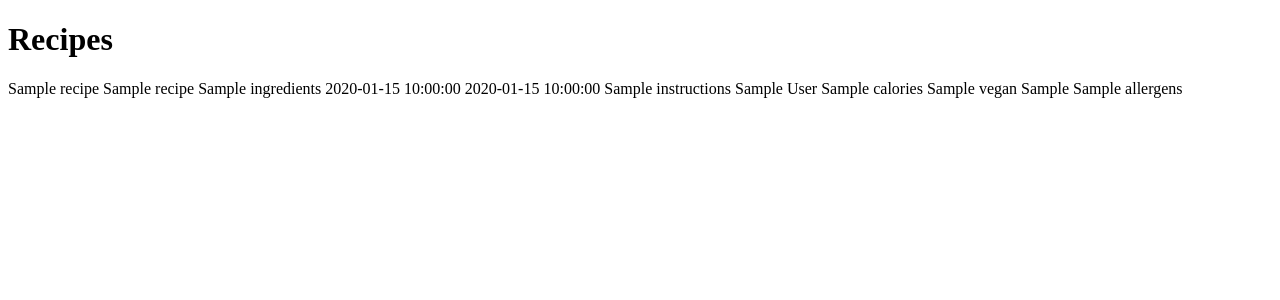
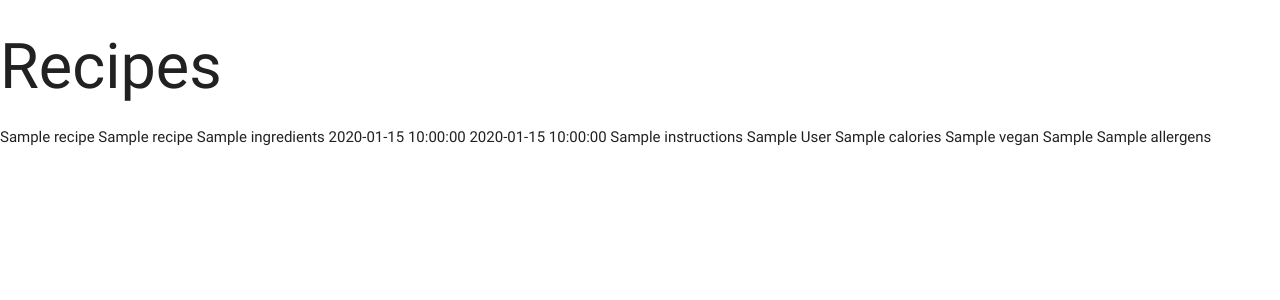
Before and after one commit to Code-Institute-Submissions/cookbook_assignment, a Flask app: page / in a window 1280 px wide. Shown: the top 300 px of the page. Run offline with Flask 2, Linux system fonts and the light colour scheme; a database or web service that is not in the repository returns one stand-in record (values such as "Sample title"); some libraries are stand-ins or nearby versions.

Commit message:
Added teh necessary CDNs for Materialize and Material Icons as well as jQuery for when the page is styled.

```diff
--- a/templates/base.html
+++ b/templates/base.html
@@ -1,11 +1,18 @@
 <!DOCTYPE html>
 <html>
 <head>
+    <link href="https://fonts.googleapis.com/icon?family=Material+Icons" rel="stylesheet">
+    <link rel="stylesheet" href="https://cdnjs.cloudflare.com/ajax/libs/materialize/0.100.2/css/materialize.min.css">
+
     <title>Cook Book</title>
 </head>
 <body>
     <h1>Recipes</h1>
     {% block content %}
     {% endblock %}
+
+    <script src="https://cdnjs.cloudflare.com/ajax/libs/jquery/3.2.1/jquery.min.js"></script>
+    <script src="https://cdnjs.cloudflare.com/ajax/libs/materialize/0.100.2/js/materialize.min.js"></script>
+
 </body>
 </html>
```
